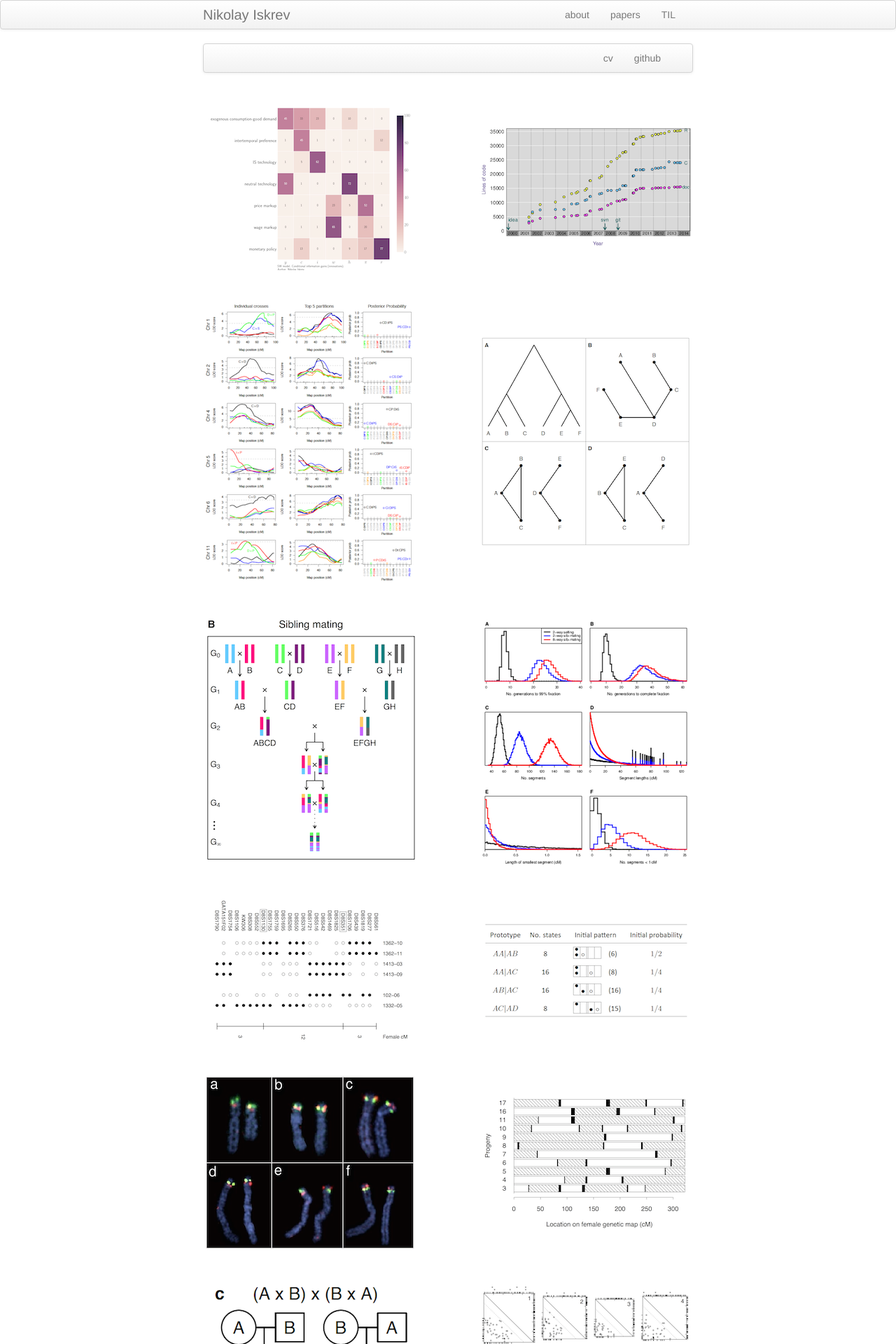
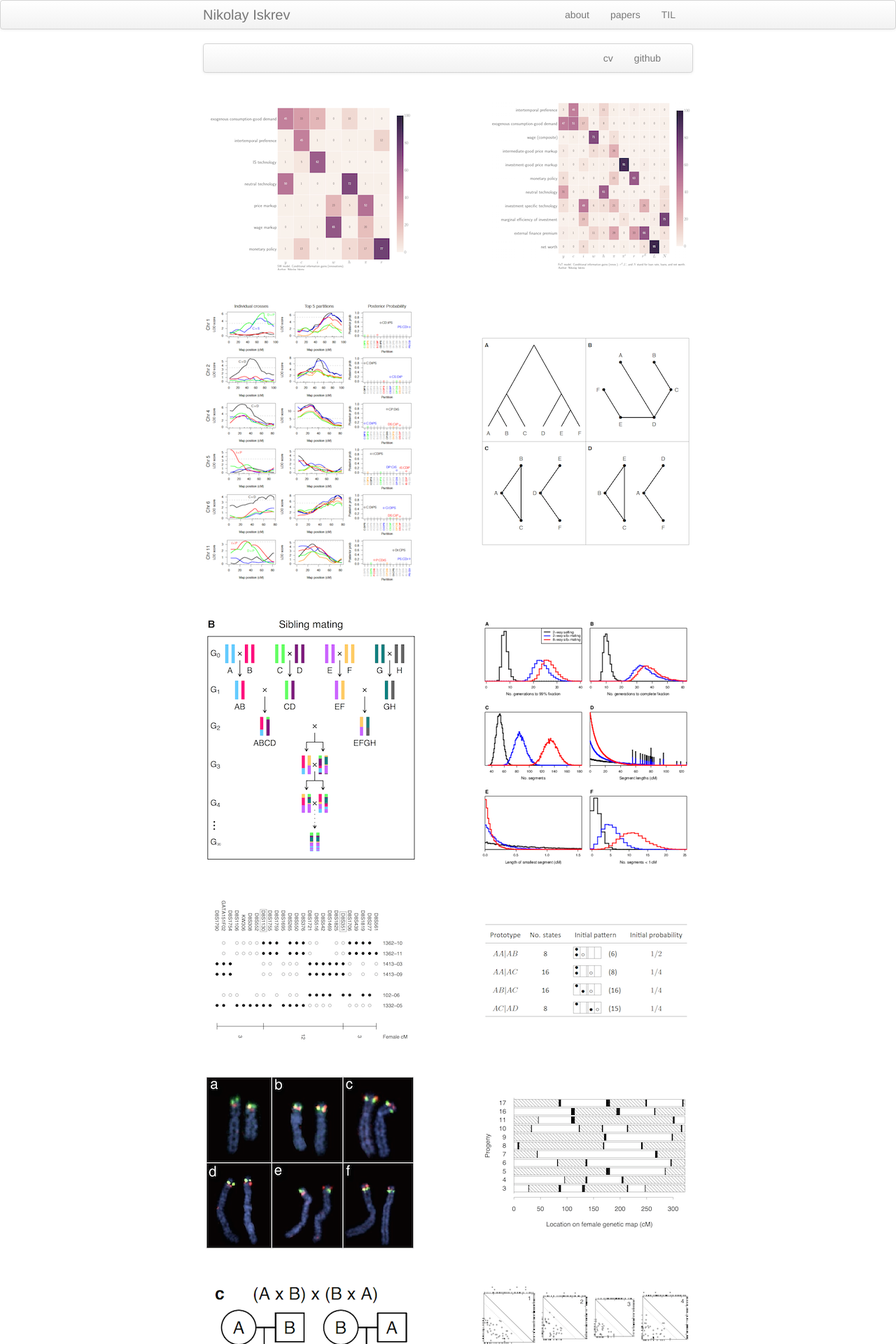
Before and after one commit to niskrev/niskrev.github.io, a Jekyll site: the page built from morefigs.md, in a window 1280 px wide. Shown: the top 1920 px of the page at 70% size. Built offline with Jekyll 4.4.1, drawn with Linux system fonts in a browser that asks for light colours.

Commit message:
add figure for SW model

```diff
--- a/morefigs.md
+++ b/morefigs.md
@@ -20,8 +20,8 @@ title: Nikolay Iskrev
     </a>
   </td>
   <td class="right">
-    <a href="pages/publpics/rqtlexper_fig2.html">
-        <img src="assets/publpics/rqtlexper_fig2.png" alt="Broman (2014) Fig 2" title="Broman (2014) Fig 2"/>
+    <a href="pages/publpics/FoT-model-fig1.html">
+        <img src="assets/publpics/FoT-Innovations-small.png" alt="KK (2014) Fig 1" title="KK (2014) Fig 1"/>
     </a>
   </td>
 </tr>
```
